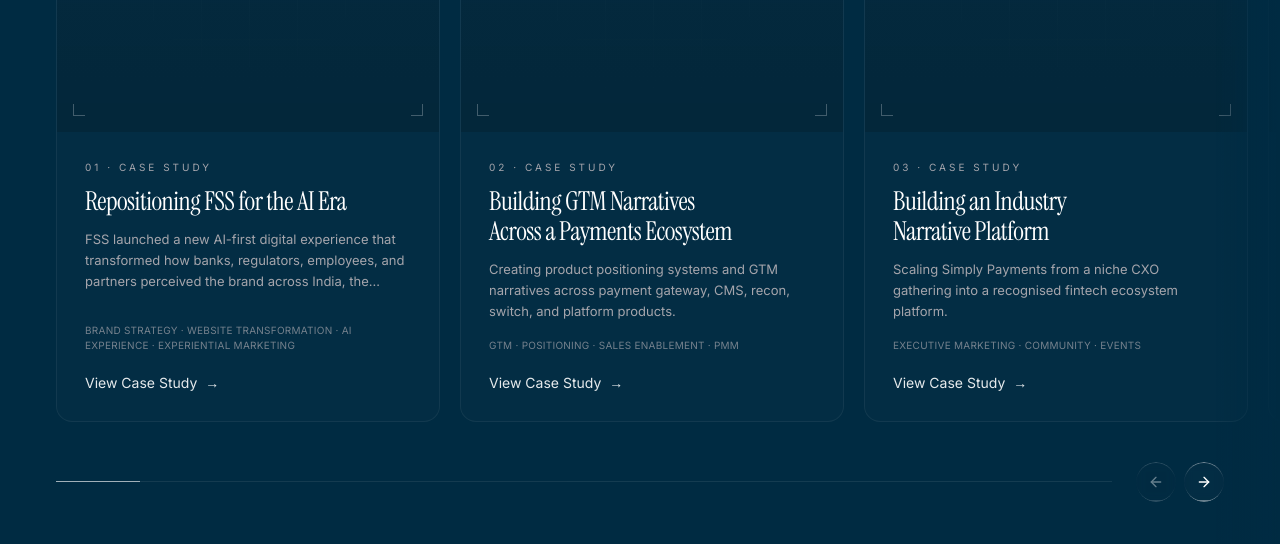
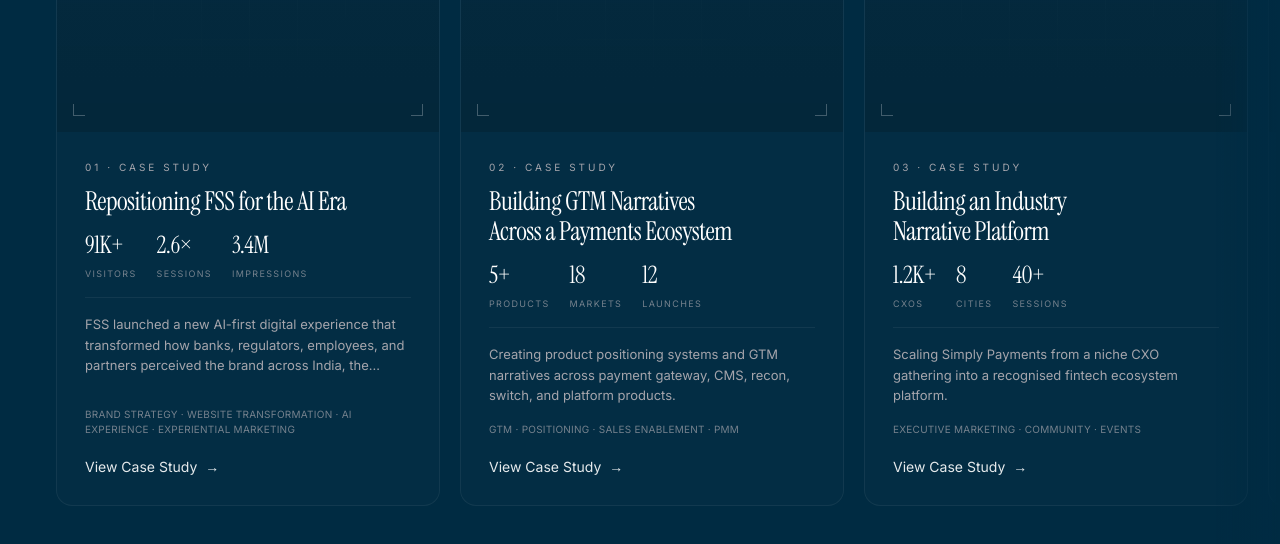
Before and after one commit to d-sourabh/dsignosour, a React (Vite) app: page / in a window 1280 px wide. Shown: the part 2940-3484 px from the top of the page. Built offline with nearby package versions, Linux system fonts and the light colour scheme.

Commit message:
Add impact metrics row on case study cards

```diff
--- a/src/components/SelectedWork.tsx
+++ b/src/components/SelectedWork.tsx
@@ -3,6 +3,11 @@
 import { Link } from "react-router-dom";
 import { ArrowLeft, ArrowRight } from "lucide-react";
 import { cn } from "@/lib/utils";
+
+interface CaseStudyImpact {
+  value: string;
+  label: string;
+}
 
 interface CaseStudy {
   number: string;
@@ -12,6 +17,7 @@
   metadata: string;
   placeholder: string;
   inProgress?: boolean;
+  impacts?: CaseStudyImpact[];
 }
 
 const CASE_STUDIES: CaseStudy[] = [
@@ -23,6 +29,11 @@
       "FSS launched a new AI-first digital experience that transformed how banks, regulators, employees, and partners perceived the brand across India, the Middle East, and Africa.",
     metadata: "Brand Strategy · Website Transformation · AI Experience · Experiential Marketing",
     placeholder: "Placeholder for homepage hero showcasing the new dark-mode website experience.",
+    impacts: [
+      { value: "91K+", label: "Visitors" },
+      { value: "2.6×", label: "Sessions" },
+      { value: "3.4M", label: "Impressions" },
+    ],
   },
   {
     number: "02",
@@ -32,6 +43,11 @@
       "Creating product positioning systems and GTM narratives across payment gateway, CMS, recon, switch, and platform products.",
     metadata: "GTM · Positioning · Sales Enablement · PMM",
     placeholder: "Placeholder for product ecosystem diagram.",
+    impacts: [
+      { value: "5+", label: "Products" },
+      { value: "18", label: "Markets" },
+      { value: "12", label: "Launches" },
+    ],
   },
   {
     number: "03",
@@ -41,6 +57,11 @@
       "Scaling Simply Payments from a niche CXO gathering into a recognised fintech ecosystem platform.",
     metadata: "Executive Marketing · Community · Events",
     placeholder: "Placeholder for executive storytelling visuals.",
+    impacts: [
+      { value: "1.2K+", label: "CXOs" },
+      { value: "8", label: "Cities" },
+      { value: "40+", label: "Sessions" },
+    ],
   },
   {
     number: "04",
@@ -50,6 +71,11 @@
       "Exploring AI, AR, interactive systems, and immersive storytelling in modern B2B marketing.",
     metadata: "Innovation · AI · AR · Experiments",
     placeholder: "Placeholder for AI-powered experience showcase.",
+    impacts: [
+      { value: "12", label: "Experiments" },
+      { value: "4", label: "Platforms" },
+      { value: "6", label: "Categories" },
+    ],
   },
   {
     number: "05",
@@ -166,6 +192,24 @@
         >
           {cs.title}
         </h3>
+
+        {cs.impacts && cs.impacts.length > 0 && (
+          <div className="flex flex-row flex-wrap gap-x-5 gap-y-2 mb-4 pb-4 border-b border-white/[0.06]">
+            {cs.impacts.map((imp, i) => (
+              <div key={i} className="flex flex-col">
+                <span
+                  className="text-xl md:text-2xl leading-none tracking-[-0.5px]"
+                  style={{ fontFamily: "'Instrument Serif', serif" }}
+                >
+                  {imp.value}
+                </span>
+                <span className="text-[9px] uppercase tracking-[0.15em] text-muted-foreground/70 mt-1.5">
+                  {imp.label}
+                </span>
+              </div>
+            ))}
+          </div>
+        )}
 
         <p className="text-[13px] text-muted-foreground leading-[1.6] line-clamp-3 mb-4">
           {cs.description}
```
